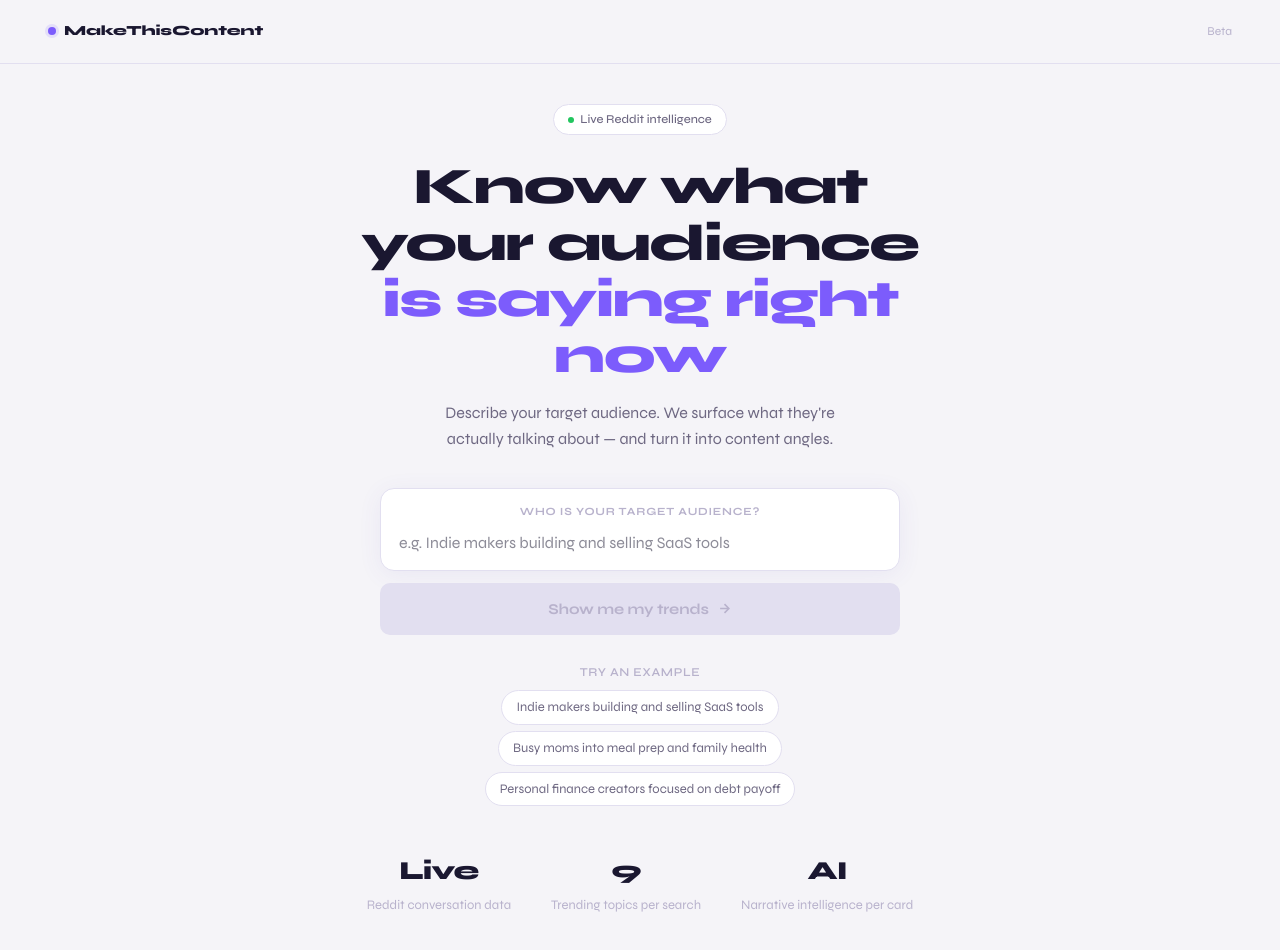
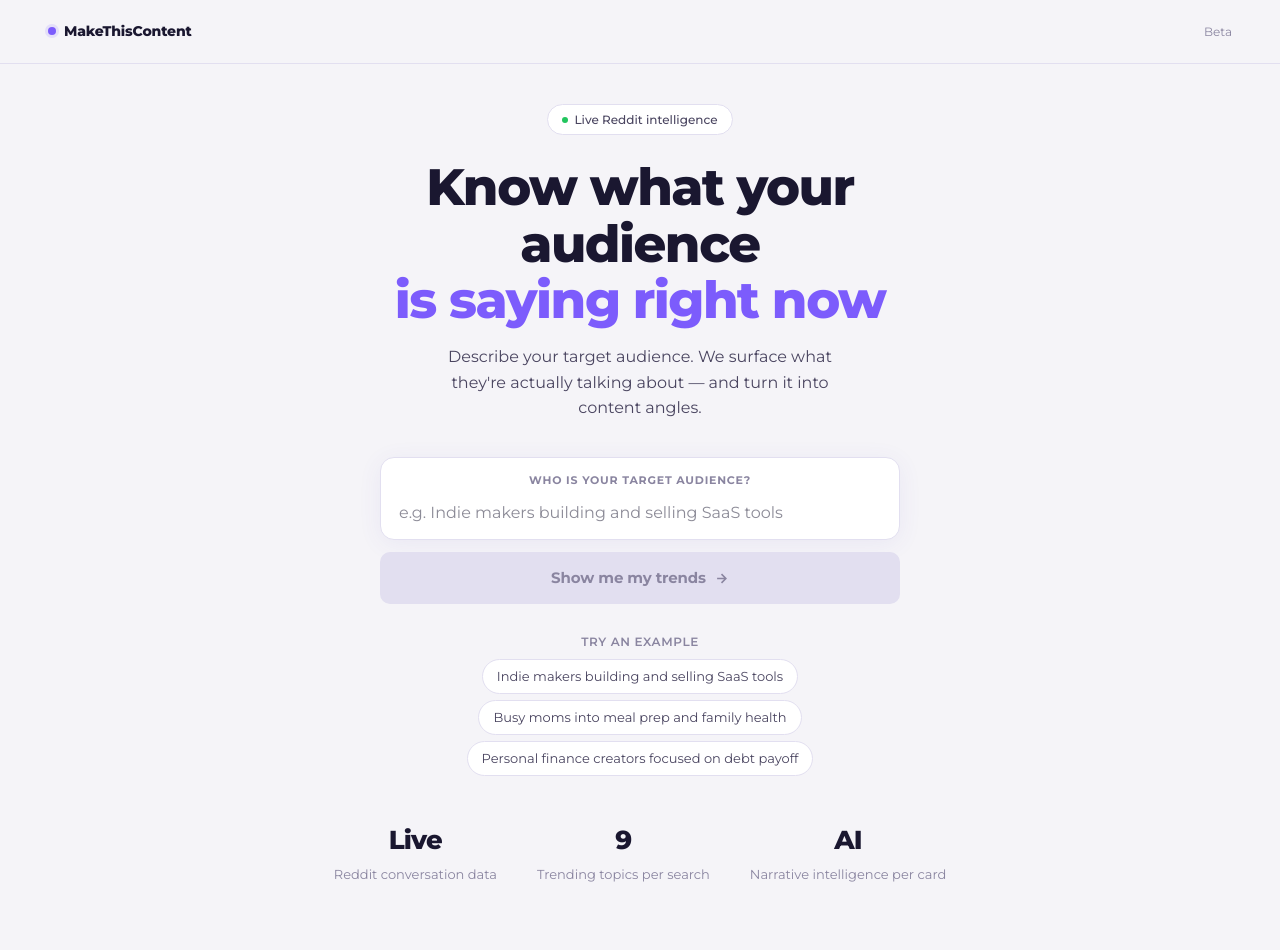
Before and after one commit to abhichandai/mtc, a Next.js app: page / in a window 1280 px wide. Shown: the top 950 px of the page. Built offline with nearby package versions, Linux system fonts and the light colour scheme.

Commit message:
Font: switch to Montserrat, increase text contrast

```diff
--- a/app/globals.css
+++ b/app/globals.css
@@ -1,4 +1,4 @@
-@import url('https://fonts.googleapis.com/css2?family=Instrument+Serif:ital@0;1&family=Syne:wght@400;500;600;700;800&display=swap');
+@import url('https://fonts.googleapis.com/css2?family=Instrument+Serif:ital@0;1&family=Montserrat:wght@400;500;600;700;800;900&family=Syne:wght@400;500;600;700;800&display=swap');
 @import "tailwindcss";
 
 /* ── Light mode (default) ─────────────────────────────────── */
@@ -9,8 +9,8 @@
   --border: #E2DFF0;
   --border-bright: #C8C3E0;
   --text: #1A1730;
-  --text-muted: #6E6882;
-  --text-dim: #B8B2CC;
+  --text-muted: #4A4560;
+  --text-dim: #8A85A0;
   --accent: #7C5CFC;
   --accent-glow: rgba(124, 92, 252, 0.14);
   --accent-dim: rgba(124, 92, 252, 0.09);
@@ -22,7 +22,7 @@
   --card-shadow: 0 8px 32px rgba(90, 70, 180, 0.08);
   --card-hover-shadow: 0 12px 40px rgba(90, 70, 180, 0.14);
   --font-display: 'Instrument Serif', Georgia, serif;
-  --font-ui: 'Syne', system-ui, sans-serif;
+  --font-ui: 'Montserrat', system-ui, sans-serif;
 }
 
 /* ── Dark mode ────────────────────────────────────────────── */
```
